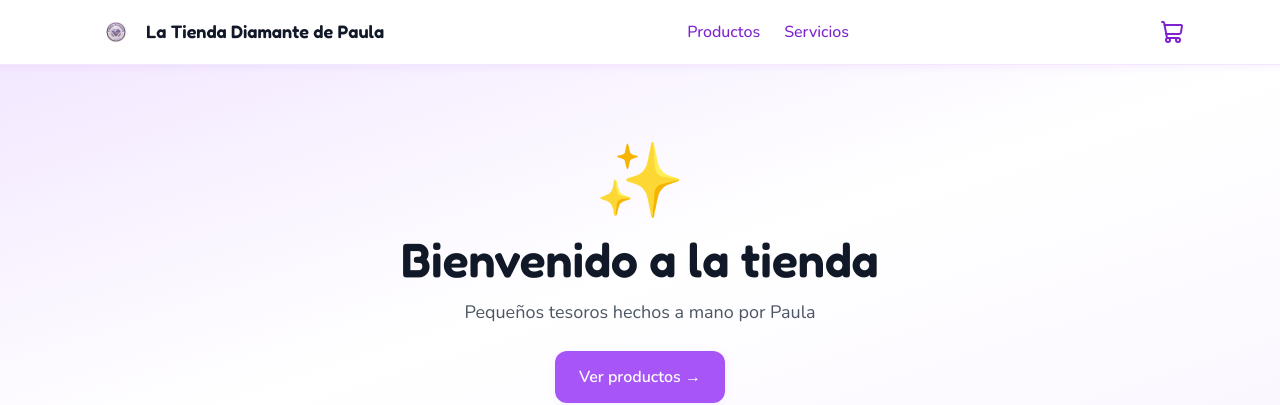
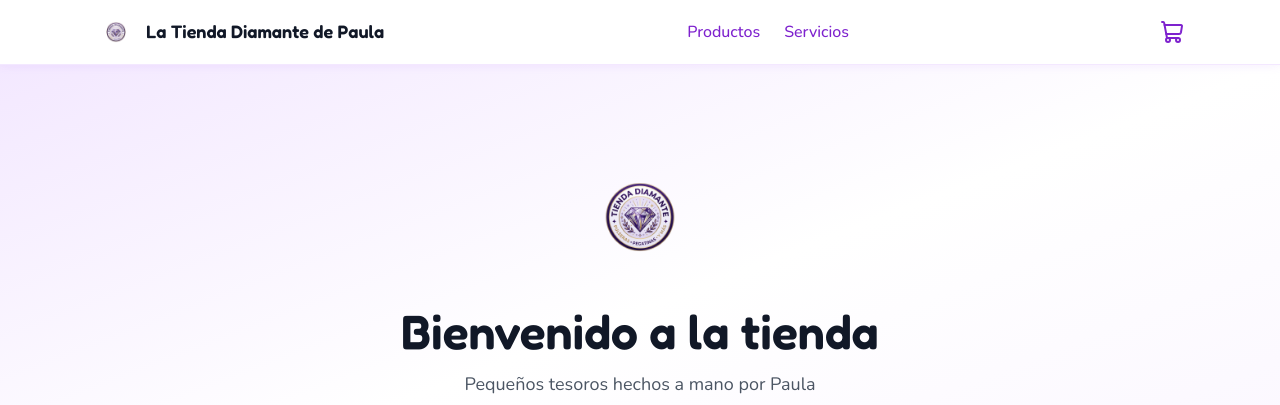
Before and after one commit to frantijeras/tienda-diamante, a Next.js app: page / in a window 1280 px wide. Shown: the top 405 px of the page. Built offline with nearby package versions, Linux system fonts and the light colour scheme; no server answers; the database is empty.

Commit message:
fix: logo Paula en hero landing en grande

```diff
--- a/src/app/(tienda)/page.tsx
+++ b/src/app/(tienda)/page.tsx
@@ -16,7 +16,16 @@ export default function HomePage() {
       {/* Hero */}
       <section className="bg-gradient-to-br from-lila-100 via-white to-lila-50 py-12 md:py-20">
         <div className="max-w-6xl mx-auto px-4 md:px-6 lg:px-8 text-center">
-          <p className="text-7xl mb-4">✨</p>
+          <div className="w-28 h-28 md:w-36 md:h-36 mx-auto mb-4 relative">
+            <Image
+              src="/images/logo.png"
+              alt="La Tienda Diamante de Paula"
+              fill
+              className="object-contain"
+              sizes="(max-width: 768px) 112px, 144px"
+              priority
+            />
+          </div>
           <h1 className="text-display font-display font-semibold text-gray-900 mb-3">
             Bienvenido a la tienda
           </h1>
```
